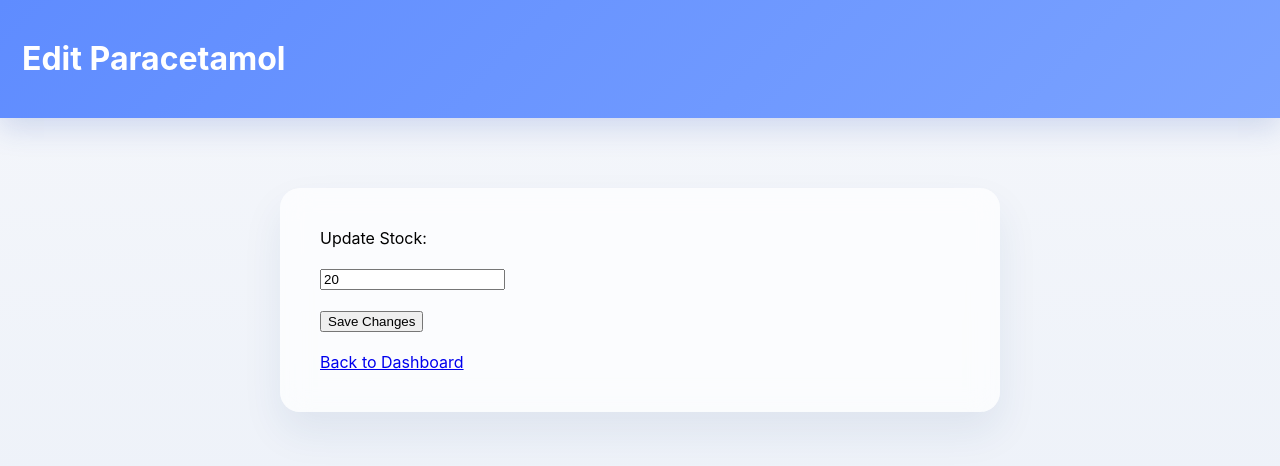
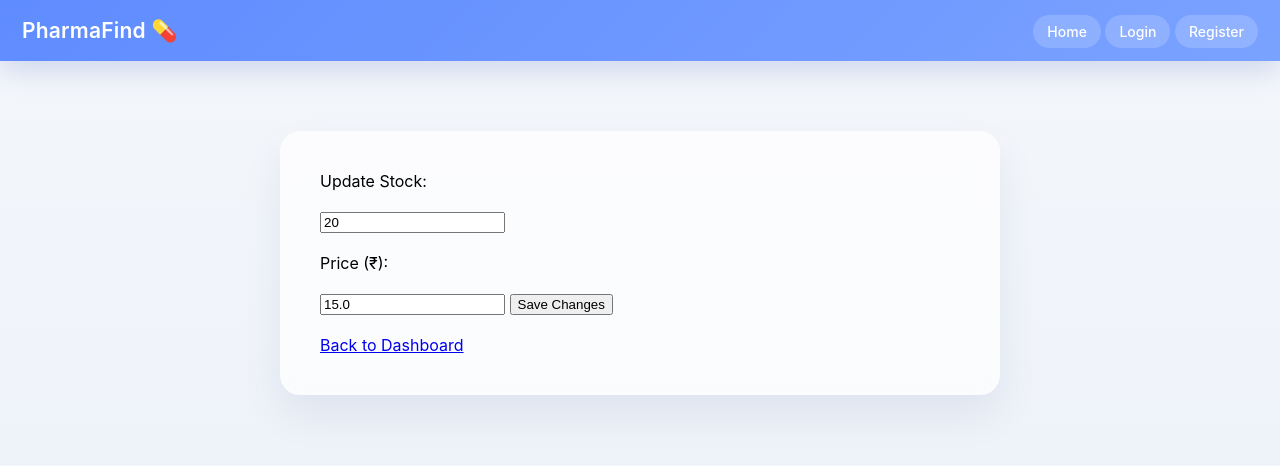
Before and after one commit to thejus06/PharmaFind, a Flask app: page /edit/1 in a window 1280 px wide. Shown: the top 466 px of the page. Run offline with Flask 3, Linux system fonts and the light colour scheme; a user stored in the database is signed in; data comes from the database, SQL or seed files in the repository; both versions use the stored data as it was after the commit.

```diff
--- a/app.py
+++ b/app.py
@@ -42,7 +42,8 @@ def search_medicine(name):
                SUM(m.stock),
                u.latitude,
                u.longitude,
-               u.phone
+               u.phone,
+               m.price
         FROM medicines m
         JOIN users u ON m.shop = u.username
         WHERE m.name LIKE ?
@@ -70,7 +71,7 @@ def check_login(username, password):
 # ----------------------
 # MEDICINES
 # ----------------------
-def add_medicine(name, stock, shop):
+def add_medicine(name, stock, shop, price):
     conn = get_db()
     cursor = conn.cursor()
 
@@ -83,13 +84,13 @@ def add_medicine(name, stock, shop):
     if existing:
         new_stock = existing[1] + int(stock)
         cursor.execute(
-            "UPDATE medicines SET stock=? WHERE id=?",
-            (new_stock, existing[0])
+            "UPDATE medicines SET stock=?, price=? WHERE id=?",
+            (new_stock, price, existing[0])
         )
     else:
         cursor.execute(
-            "INSERT INTO medicines (name, shop, stock) VALUES (?, ?, ?)",
-            (name, shop, stock)
+            "INSERT INTO medicines (name, shop, stock, price) VALUES (?, ?, ?, ?)",
+            (name, shop, stock, price)
         )
 
     conn.commit()
@@ -122,7 +123,7 @@ def home():
         raw = search_medicine(medicine)
 
         for r in raw:
-            name, shop, stock, plat, plon, phone = r
+            name, shop, stock, plat, plon, phone, price = r
             distance = None
 
             try:
@@ -131,7 +132,7 @@ def home():
             except:
                 distance = None
 
-            results.append((name, shop, stock, plat, plon, distance, phone))
+            results.append((name, shop, stock, plat, plon, distance, phone, price))
 
         results.sort(key=lambda x: x[5] if x[5] else 9999)
 
@@ -194,7 +195,8 @@ def dashboard():
     if request.method == "POST":
         name = request.form["name"]
         stock = request.form["stock"]
-        add_medicine(name, stock, shop)
+        price = request.form["price"]
+        add_medicine(name, stock, shop, price)
 
     medicines = get_pharmacy_medicines(shop)
     return render_template("dashboard.html", medicines=medicines)
@@ -216,16 +218,17 @@ def edit_medicine(medicine_id):
 
     if request.method == "POST":
         new_stock = request.form["stock"]
+        new_price = request.form["price"]
         cursor.execute(
-            "UPDATE medicines SET stock=? WHERE id=? AND shop=?",
-            (new_stock, medicine_id, session["user"])
+            "UPDATE medicines SET stock=?, price=? WHERE id=? AND shop=?",
+            (new_stock, new_price, medicine_id, session["user"])
         )
         conn.commit()
         conn.close()
         return redirect("/dashboard")
 
     cursor.execute(
-        "SELECT id, name, stock FROM medicines WHERE id=? AND shop=?",
+        "SELECT id, name, stock, price FROM medicines WHERE id=? AND shop=?",
         (medicine_id, session["user"])
     )
     medicine = cursor.fetchone()
--- a/templates/dashboard.html
+++ b/templates/dashboard.html
@@ -23,6 +23,7 @@
         <form method="POST">
             <input type="text" name="name" placeholder="Medicine name" required>
             <input type="number" name="stock" placeholder="Stock quantity" required>
+            <input type="number" step="0.01" name="price" placeholder="Price (₹)" required>
             <button type="submit">Add Medicine</button>
         </form>
 
--- a/templates/edit.html
+++ b/templates/edit.html
@@ -8,7 +8,12 @@
 <body>
 
 <header>
-    <h1>Edit {{ medicine[1] }}</h1>
+    <div class="header-left">PharmaFind 💊</div>
+    <div class="header-right">
+        <a href="/">Home</a>
+        <a href="/login">Login</a>
+        <a href="/register">Register</a>
+    </div>
 </header>
 
 <div class="container">
@@ -16,6 +21,8 @@
     <form method="POST">
         <label>Update Stock:</label><br><br>
         <input type="number" name="stock" value="{{ medicine[2] }}" required><br><br>
+        <label>Price (₹):</label><br><br>
+        <input type="number" step="0.01" name="price" value="{{ medicine[3] }}" required>
         <button type="submit">Save Changes</button>
     </form>
 
```
Also changed, not shown: database.py (+5 -4 lines), templates/index.html (+12 -1 lines), pharma.db.
